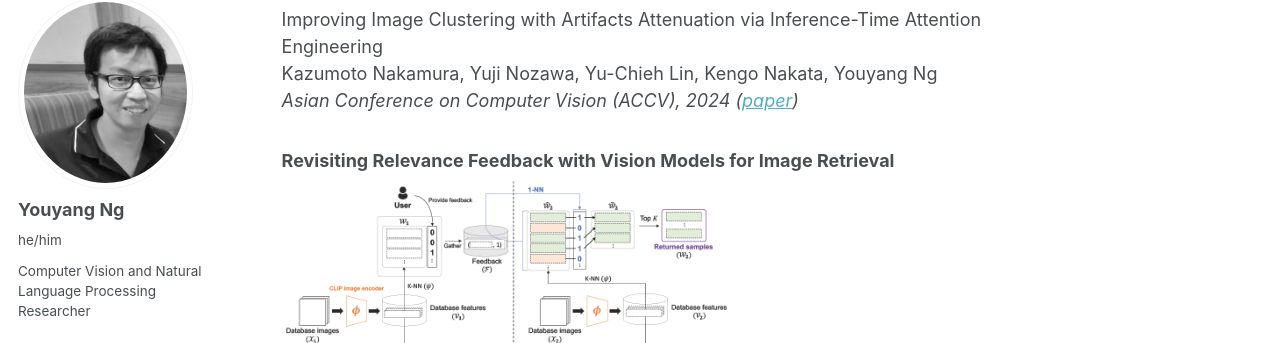
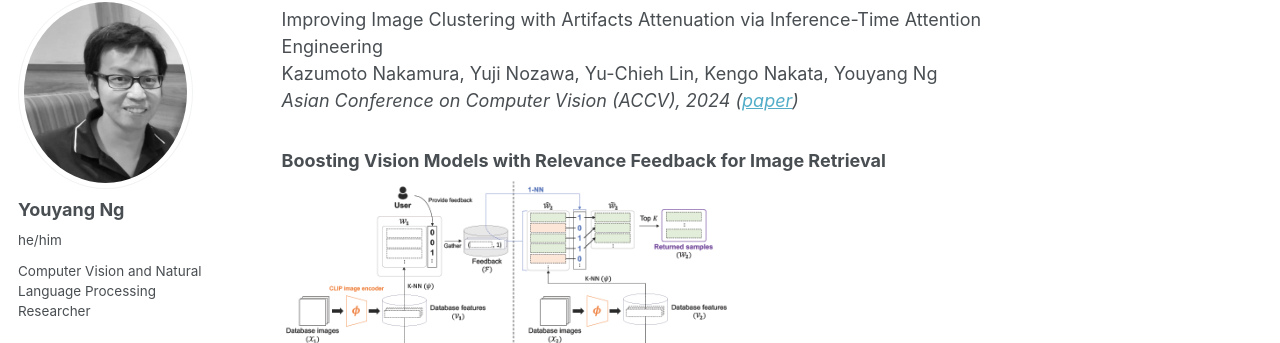
Before and after one commit to yy29/yy29.github.io, a Jekyll site: the page built from _pages/about.md, in a window 1280 px wide and 900 px high, scrolled down 780 px. Shown: the part 110-453 px from the top of the window. Built offline with Jekyll 4.4.1, drawn with Linux system fonts in a browser that asks for light colours; some web fonts are replaced.

Commit message:
Update about.md

```diff
--- a/_pages/about.md
+++ b/_pages/about.md
@@ -22,7 +22,7 @@ Improving Image Clustering with Artifacts Attenuation via Inference-Time Attenti
 Kazumoto Nakamura, Yuji Nozawa, Yu-Chieh Lin, Kengo Nakata, Youyang Ng
 *Asian Conference on Computer Vision (ACCV), 2024 ([paper](https://openaccess.thecvf.com/content/ACCV2024/html/Nakamura_Improving_Image_Clustering_with_Artifacts_Attenuation_via_Inference-Time_Attention_Engineering_ACCV_2024_paper.html))*
 
-### Revisiting Relevance Feedback with Vision Models for Image Retrieval
+### Boosting Vision Models with Relevance Feedback for Image Retrieval
 <img style="height: 230px" src="../images/2024_feedback.png">
 
 Revisiting Relevance Feedback for CLIP-based Interactive Image Retrieval
```
